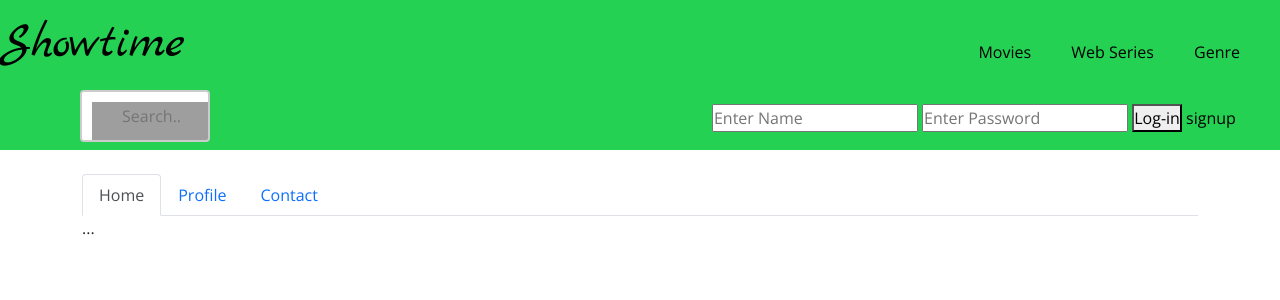
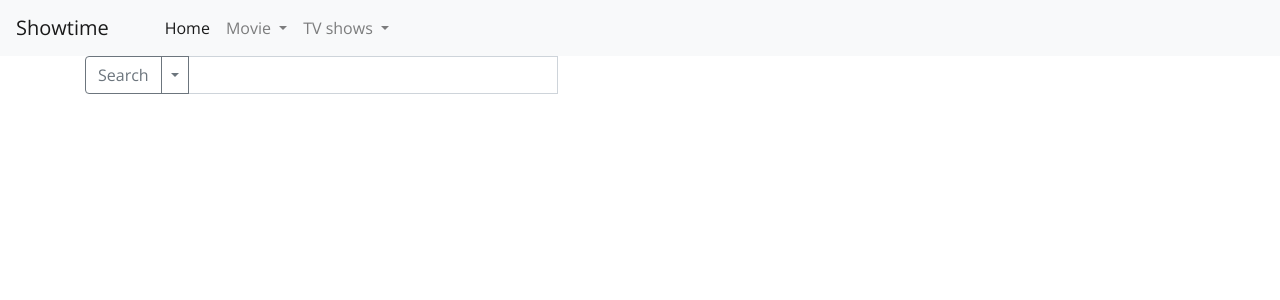
Before and after one commit to RJ105/Showtime, a PHP site: page /showtime/showpage.php in a window 1280 px wide. Shown: the top 300 px of the page. Run offline with PHP 8.4, Linux system fonts and the light colour scheme; some libraries are stand-ins or nearby versions; grey boxes are pictures that could not be loaded.

Commit message:
version 2.0

```diff
--- a/header.php
+++ b/header.php
@@ -13,103 +13,114 @@ session_start();
 
 	<link href="https://fonts.googleapis.com/css?family=Marck+Script|Open+Sans&display=swap" rel="stylesheet">
 
+	<link rel="stylesheet" href="https://maxcdn.bootstrapcdn.com/bootstrap/4.0.0/css/bootstrap.min.css" integrity="sha384-Gn5384xqQ1aoWXA+058RXPxPg6fy4IWvTNh0E263XmFcJlSAwiGgFAW/dAiS6JXm" crossorigin="anonymous">
 
-	<!-- Latest compiled and minified CSS -->
-	<link href="https://cdn.jsdelivr.net/npm/bootstrap@5.0.0-beta1/dist/css/bootstrap.min.css" rel="stylesheet"
-  integrity="sha384-giJF6kkoqNQ00vy+HMDP7azOuL0xtbfIcaT9wjKHr8RbDVddVHyTfAAsrekwKmP1" crossorigin="anonymous">
+<script src="https://code.jquery.com/jquery-3.2.1.slim.min.js" integrity="sha384-KJ3o2DKtIkvYIK3UENzmM7KCkRr/rE9/Qpg6aAZGJwFDMVNA/GpGFF93hXpG5KkN" crossorigin="anonymous"></script>
+<script src="https://cdnjs.cloudflare.com/ajax/libs/popper.js/1.12.9/umd/popper.min.js" integrity="sha384-ApNbgh9B+Y1QKtv3Rn7W3mgPxhU9K/ScQsAP7hUibX39j7fakFPskvXusvfa0b4Q" crossorigin="anonymous"></script>
+<script src="https://maxcdn.bootstrapcdn.com/bootstrap/4.0.0/js/bootstrap.min.js" integrity="sha384-JZR6Spejh4U02d8jOt6vLEHfe/JQGiRRSQQxSfFWpi1MquVdAyjUar5+76PVCmYl" crossorigin="anonymous"></script>
 
-   <!-- Option 1: Bootstrap Bundle with Popper, difference is it include collapse and popup like modal-->
-  <script src="https://cdn.jsdelivr.net/npm/bootstrap@5.0.0-beta1/dist/js/bootstrap.bundle.min.js"
-  integrity="sha384-ygbV9kiqUc6oa4msXn9868pTtWMgiQaeYH7/t7LECLbyPA2x65Kgf80OJFdroafW" crossorigin="anonymous">
-  </script>
-
-  <!--  jquery -->
-  <script src="https://code.jquery.com/jquery-3.5.1.min.js" integrity="sha256-9/aliU8dGd2tb6OSsuzixeV4y/faTqgFtohetphbbj0=" crossorigin="anonymous"></script>
 
   	<!-- axios -->
 	 <script src="https://unpkg.com/axios/dist/axios.min.js"></script>
+	 <link rel="stylesheet" type="text/css" href="main_copy.css">
 
 	 <script type="text/javascript" src="jscript.js"></script>
-	 <link rel="stylesheet" type="text/css" href="main_copy.css">
 
 
 
 </head>
 <body>
-	<header class="header">
-		<div class="logo1">
-				<p class="title"><a href="index.php">Showtime</a></p>
-			<nav class="right_tokens">
-				<ul>
-					<div class="dropdown1">
-					 	<a href="#" class="dropbtn1">Movies</a>
-					</div>
-					<div class="dropdown2">
-						<a href="#" class="dropbtn2">Web Series</a>
-					</div>
-					<div class="dropdown3">
-					 	<a href="#" class="dropbtn3">Genre</a>
-					</div>
-				</ul>
-			</nav>
-			<nav class="bottom-header">
-				<ul>
-					<div class="bottom">
 
-						<div class="login">
-							<?php
-								if(isset($_SESSION['u_name']))
-									{
-										echo'<form action="includes/logoutdb.php" method="POST">
-										<button type="submit" name="submit">Logout</button>
-									</form>';
-									}
-
-								else{
-
-									echo '<form action="includes/logindb.php" method="POST">
-										<input type="text" name="user_name" placeholder="Enter Name">
-										<input type="password" name="user_password" placeholder="Enter Password">
-										<button type="submit" name="submit">Log-in</button>
-									</form>';
-								}
-							?>
-
-
-						</div>
-
-
-							<div  class="signup"><a href="signup.php"><?php
-								if(!isset($_SESSION['u_name']))
-								{
-									echo 'signup';
-								}
-						?></a></div>
+	<?php
+	echo'
+  <nav class="navbar navbar-expand-lg navbar-light bg-light ">
+		<a class="navbar-brand mr-5" href="/showtime">Showtime</a>
+		<button class="navbar-toggler" type="button" data-toggle="collapse" data-target="#navbarNavDropdown" aria-controls="navbarNavDropdown" aria-expanded="false" aria-label="Toggle navigation">
+		<span class="navbar-toggler-icon"></span>
+		</button>
+	<div class="collapse navbar-collapse" id="navbarNavDropdown">
+		<ul class="navbar-nav">
+			<li class="nav-item active">
+				<a class="nav-link" href="/showtime">Home <span class="sr-only">(current)</span></a>
+			</li>
 
 
 
+			<li class="nav-item dropdown">
+				<a class="nav-link dropdown-toggle" href="" id="movie" data-toggle="dropdown" aria-haspopup="true" aria-expanded="false">
+					Movie
+				</a>
+				<div class="dropdown-menu" aria-labelledby="movie">
+					<a class="dropdown-item" href="movie.php?filter=popular" >Popular</a>
+					<a class="dropdown-item" href="movie.php?filter=now_playing" >Now Playing</a>
+					<a class="dropdown-item" href="movie.php?filter=upcoming" >Upcoming</a>
+				</div>
+			</li>
 
-						<div  class="profile"><a href="profile.php"><?php
-								if(isset($_SESSION['u_name']))
-								{
-									echo $_SESSION['u_name'];
-								}
-						?></a></div>
-					</div>
-				</ul>
-			</nav>
-		<!---------------------------------------search--------------------------->
-			<div class="livesearch">
-				<form  action="movie_page.php" method="POST" id="searchform" >
-					 <input type="text" name="Search" placeholder="Search.." id="searchtext"  >
-				</form>
+			<li class="nav-item dropdown">
+				<a class="nav-link dropdown-toggle" href="" id="tvshows" data-toggle="dropdown" aria-haspopup="true" aria-expanded="false">
+					TV shows
+				</a>
+				<div class="dropdown-menu" aria-labelledby="tvshows">
+					<a class="dropdown-item" href="tvshow.php?filter=popular">Popular</a>
+					<a class="dropdown-item" href="tvshow.php?filter=on_the_air">On Air</a>
+					<a class="dropdown-item" href="tvshow.php?filter=top_rated">Top rated</a>
+				</div>
+			</li>
+		</ul>
+	</div>
+  </nav>
+
+		<div class="input-group mb-3 container">
+			<div class="input-group-prepend">
+				<button type="button" class="btn btn-outline-secondary" id="searching" >Search</button>
+				<button type="button" class="btn btn-outline-secondary dropdown-toggle dropdown-toggle-split" data-toggle="dropdown" aria-haspopup="true" aria-expanded="false">
+				<span class="sr-only">Toggle Dropdown</span>
+				</button>
+				<div class="dropdown-menu">
+					<a class="dropdown-item" href="#" onclick="setfilter(1)">Movies</a>
+					<a class="dropdown-item" href="#" onclick="setfilter(2)">Tv Shows</a>
+					<a class="dropdown-item" href="#" onclick="setfilter(3)">Both</a>
+				</div>
 			</div>
+			<input type="text" class="form-control col-md-4 col-sm-3" id="searchtext" aria-label="Text input with segmented dropdown button">
+			<span id="searchwarn"></span>
 		</div>
-	</header>
+  ';
 
+	?>
+	<script>
+	var media = 'multi';
+	function setfilter(temptype){
+		if (temptype == 1){ media = 'movie';}
+		else if (temptype == 2) { media= 'tv';}
+		else { media = 'multi';}
+		console.log(media);
+	}
+		$(document).ready(() => {
 
-	<div class="space"></div>
+			$('#searching').on('click', (e) => {
+			// console.log("here");
+			let searchText = $('#searchtext').val();
+			if(searchText.length <1){
+				$("#searchwarn").text("Input length should be more than 2 letters ");
+			}
+			// else if (media == 'unknown'){
+			// 	$("#searchwarn").text("Please select a search option   ");
+			// }
+			else{
+				sessionStorage.setItem('searchquery', searchText);
+				window.location = 'search.php?filter='+media;
 
+			}
+			// getMovies(searchText);
+			e.preventDefault();
+			});
+		});
+
+	</script>
+
+		<!-- ids : movie, tvshows -->
 </body>
 
 </html>
--- a/main_copy.css
+++ b/main_copy.css
@@ -5,143 +5,11 @@
 	box-sizing:border-box;
 }
 
-/*complete header*/
-.header{
-			background: #24d152;
-			height: 150px;
-		}
-.header::after{
-			content:" ";
-			clear: both;
-			display: inline-block;
-			visibility: none;
-		}
-
-/*showtime logo part*/
-	.title{
-		float: left;
-		font-size: 50px;
-		margin-top: 0px;
-		margin-bottom: 0px;
-	}
-	.title a{
-		text-decoration: none;
-		font-family: 'Marck Script', cursive;
-		color: black;
-	}
-	.title a:hover{
-		color: white;
-	}
-/*the logo on top of the page*/
-	.logo1{
-		max-width: 1300px;
-		margin: 0 auto;
-		}
 
 
-
-
-
-
-/*Right tokens*/
-		.right_tokens ul{
-			padding-top: 20px;
-			display: inline-block;
-			margin: 0px;
-		}
-		.right_tokens ul a{
-			padding-right: 20px;
-			text-decoration: none;
-			color: black;
-			}
-		.right_tokens{
-			float: right;
-			margin:20px;
-		}
-		.right_tokens ul li a:hover{
-			color: white;
-		}
-
-
-		.dropbtn1, .dropbtn2, .dropbtn3 {
-		  color: white;
-		  padding: 16px;
-		  text-decoration: none;
-		  border: none;
-		}
-		.dropdown1, .dropdown2, .dropdown3 {
-		  position: relative;
-		  display: inline-block;
-		}
-		.dropdown-content1, .dropdown-content2, .dropdown-content3  {
-		  display: none;
-		  position: absolute;
-		  background-color: white;
-		  min-width: 100px;
-		}
-
-		.dropdown-content1 a, .dropdown-content2 a, .dropdown-content3 a{
-		  color: white;
-		  padding:10px;
-		  text-decoration: none;
-		  display: block;
-		}
-
-
-/*bottom tokens*/
-		.bottom-header ul{
-			padding-top: 20px;
-			display: inline-block;
-			margin: 0px;
-		}
-		.bottom-header ul a{
-			padding-right: 20px;
-			text-decoration: none;
-			color: black;
-		}
-		.bottom-header{
-			float: right;
-			clear: both;
-		}
-		.bottom-header ul a:hover{
-			color: white;
-		}
-		.login, .signup, .profile {
-		  position: relative;
-		  display: inline-block;
-		}
-
-
-
-.logo1 .livesearch input[type=text] {
-	position: absolute;
-	top: 90px;
-	left: 80px;
-  width: 130px;
-  box-sizing: border-box;
-  border: 2px solid #ccc;
-  border-radius: 4px;
-  font-size: 16px;
-  background-color: white;
-  background-image: url('searchicon.png');
-  background-position: 10px 10px;
-  background-repeat: no-repeat;
-  padding: 12px 20px 12px 40px;
-  -webkit-transition: width 0.4s ease-in-out;
-  transition: width 0.4s ease-in-out;
+a{
+	text-decoration: none;
 }
-
-.logo1 .livesearch input[type=text]:focus {
-  width: 500px;
-}
-
-
-ul,ol{
-	margin-bottom: 20px;
-	margin-left: 20px;
-
-}
-
 	/* this is for image */
 img{
 	display: block;
@@ -156,23 +24,6 @@ height: 250px;
 width: 100%;
 position: relative;
 }
-/*
-.carousel .switchLeft,
-.carousel .switchRight {
-color: white;
-font-weight: bold;
-height: 100%;
-width: 45px;
-line-height: 250px;
-font-size: 25px;
-text-align: center;
-background-color: lightgreen;
-font-family: sans-serif;
-top: 0;
-z-index: 3;
-} */
-
-
 
 .carouselbox {
 height: 300px;
@@ -207,4 +58,5 @@ z-index: 5;
 		/* to hide the horizontal and vertical scrollbar */
 .carousel ::-webkit-scrollbar{
 	overflow: hidden;
+	display: none;
 }
--- a/showpage.php
+++ b/showpage.php
@@ -10,24 +10,12 @@
 
     <div class="container">
         <br>
-        <div id="movie">
-        </div>
-
-        <nav>
-        <div class="nav nav-tabs" id="nav-tab" role="tablist">
-            <a class="nav-item nav-link active" id="nav-home-tab" data-toggle="tab" href="#nav-home" role="tab" aria-controls="nav-home" aria-selected="true">Home</a>
-            <a class="nav-item nav-link" id="nav-profile-tab" data-toggle="tab" href="#nav-profile" role="tab" aria-controls="nav-profile" aria-selected="false">Profile</a>
-            <a class="nav-item nav-link" id="nav-contact-tab" data-toggle="tab" href="#nav-contact" role="tab" aria-controls="nav-contact" aria-selected="false">Contact</a>
-        </div>
-        </nav>
-            <div class="tab-content" id="nav-tabContent">
-            <div class="tab-pane fade show active" id="nav-home" role="tabpanel" aria-labelledby="nav-home-tab">...</div>
-            <div class="tab-pane fade" id="nav-profile" role="tabpanel" aria-labelledby="nav-profile-tab">...</div>
-            <div class="tab-pane fade" id="nav-contact" role="tabpanel" aria-labelledby="nav-contact-tab">...</div>
+        <div id="moviedetails">
         </div>
 
 
+    </div>
 
-    </div>
+    <!-- ids : moviedetails -->
 </body>
 </html>
```
Also changed, not shown: index.php (+20 -0 lines), jscript.js (+132 -41 lines), movie.php (added, +59 -0 lines), search.php (added, +50 -0 lines), testing.php (added, +49 -0 lines), tvshow.php (added, +59 -0 lines).
